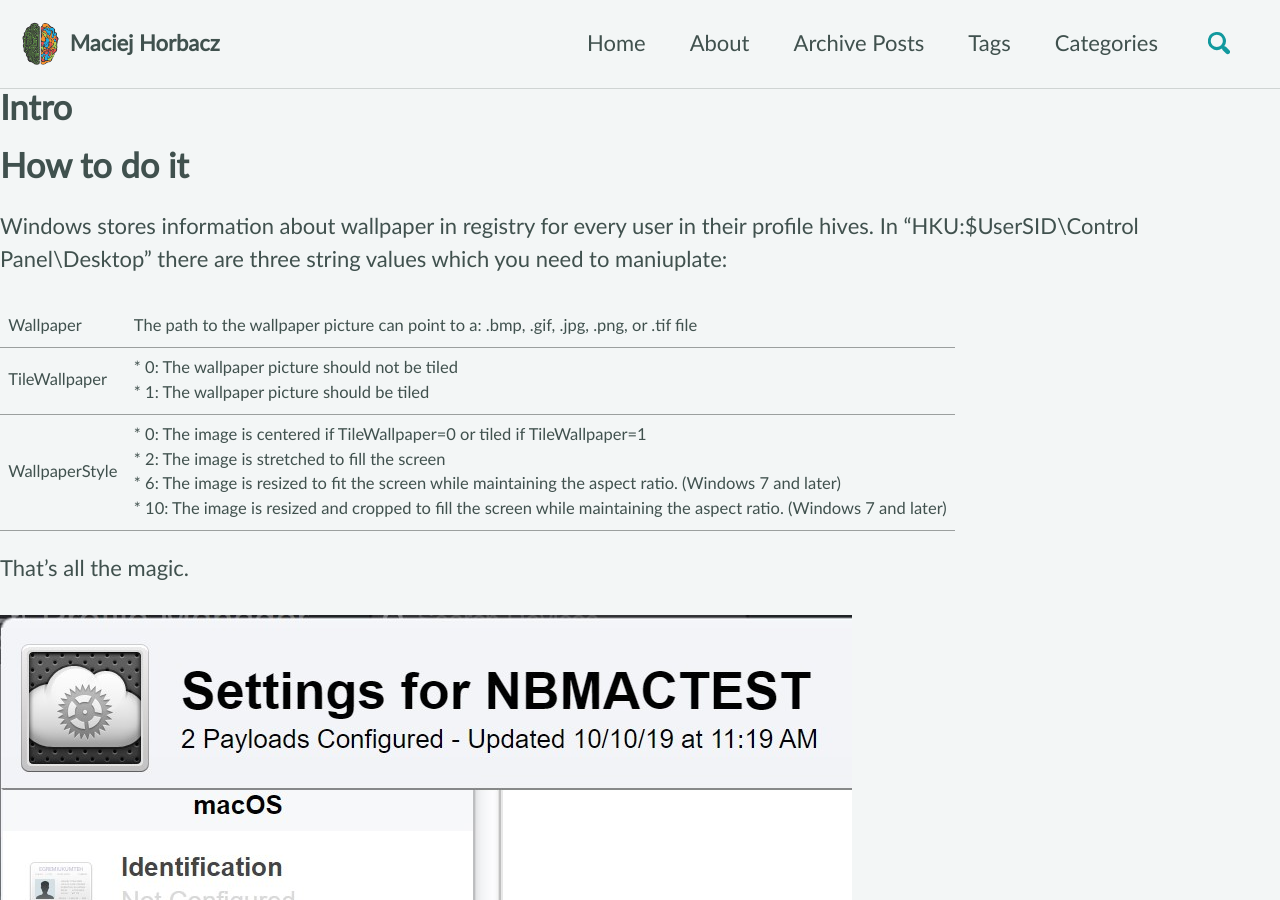
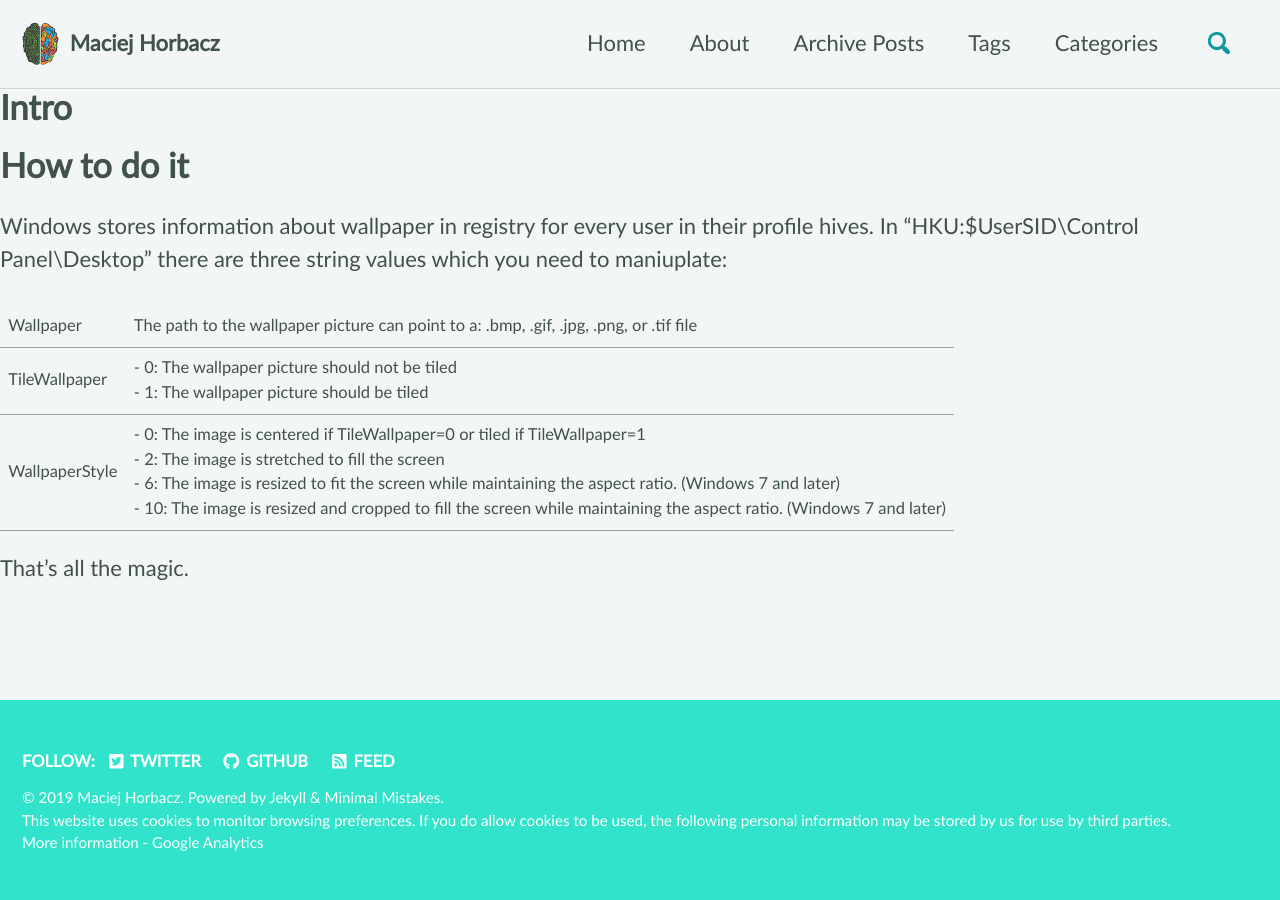
Before and after one commit to UniverseCitiz3n/UniverseCitiz3n.github.io, a Jekyll site: the page built from _posts/2019-12-08-Change-Remote-Wallpaper.md, in a window 1280 px wide and 900 px high. Built offline with Jekyll 4.4.1, drawn with Linux system fonts in a browser that asks for light colours; cached includes are drawn as plain includes; nearby versions of some CDN libraries; our own code applies the rules of GitHub Pages for plain Markdown files; comment, search, counter and statistics services are not loaded; some of the changed lines change nothing that is shown; some of the changed text lies outside the part shown.

Commit message:
table ok

````diff
--- a/_posts/2019-12-08-Change-Remote-Wallpaper.md
+++ b/_posts/2019-12-08-Change-Remote-Wallpaper.md
@@ -22,22 +22,7 @@ comments: true
 Windows stores information about wallpaper in registry for every user in their profile hives. In "HKU:\$UserSID\Control Panel\Desktop" there are three string values which you need to maniuplate:
 
 Wallpaper|The path to the wallpaper picture can point to a: .bmp, .gif, .jpg, .png, or .tif file
-TileWallpaper| * 0: The wallpaper picture should not be tiled<BR> * 1: The wallpaper picture should be tiled
-WallpaperStyle| * 0:  The image is centered if TileWallpaper=0 or tiled if TileWallpaper=1 <br> * 2:  The image is stretched to fill the screen <br> * 6:  The image is resized to fit the screen while maintaining the aspect ratio. (Windows 7 and later) <br> * 10: The image is resized and cropped to fill the screen while maintaining the aspect ratio. (Windows 7 and later)
+TileWallpaper| - 0: The wallpaper picture should not be tiled<BR> - 1: The wallpaper picture should be tiled
+WallpaperStyle| - 0:  The image is centered if TileWallpaper=0 or tiled if TileWallpaper=1 <br> - 2:  The image is stretched to fill the screen <br> - 6:  The image is resized to fit the screen while maintaining the aspect ratio. (Windows 7 and later) <br> - 10: The image is resized and cropped to fill the screen while maintaining the aspect ratio. (Windows 7 and later)
 
 That's all the magic.
-
-![someimage]({{ site.url }}{{ site.baseurl }}/assets/images/posts/intune-macos-1.jpg)
-
-Punkty:
-
-* Service account in AD which has rights to create, rename computer objects in specified OU
-* Organizational Unit which will store computer objects
-* Connectivity to domain controller from Mac device
-
-``` powershell
-
-Write-Host 'This is a code'
-
-```
-See you in next! 😉 🧠
````
